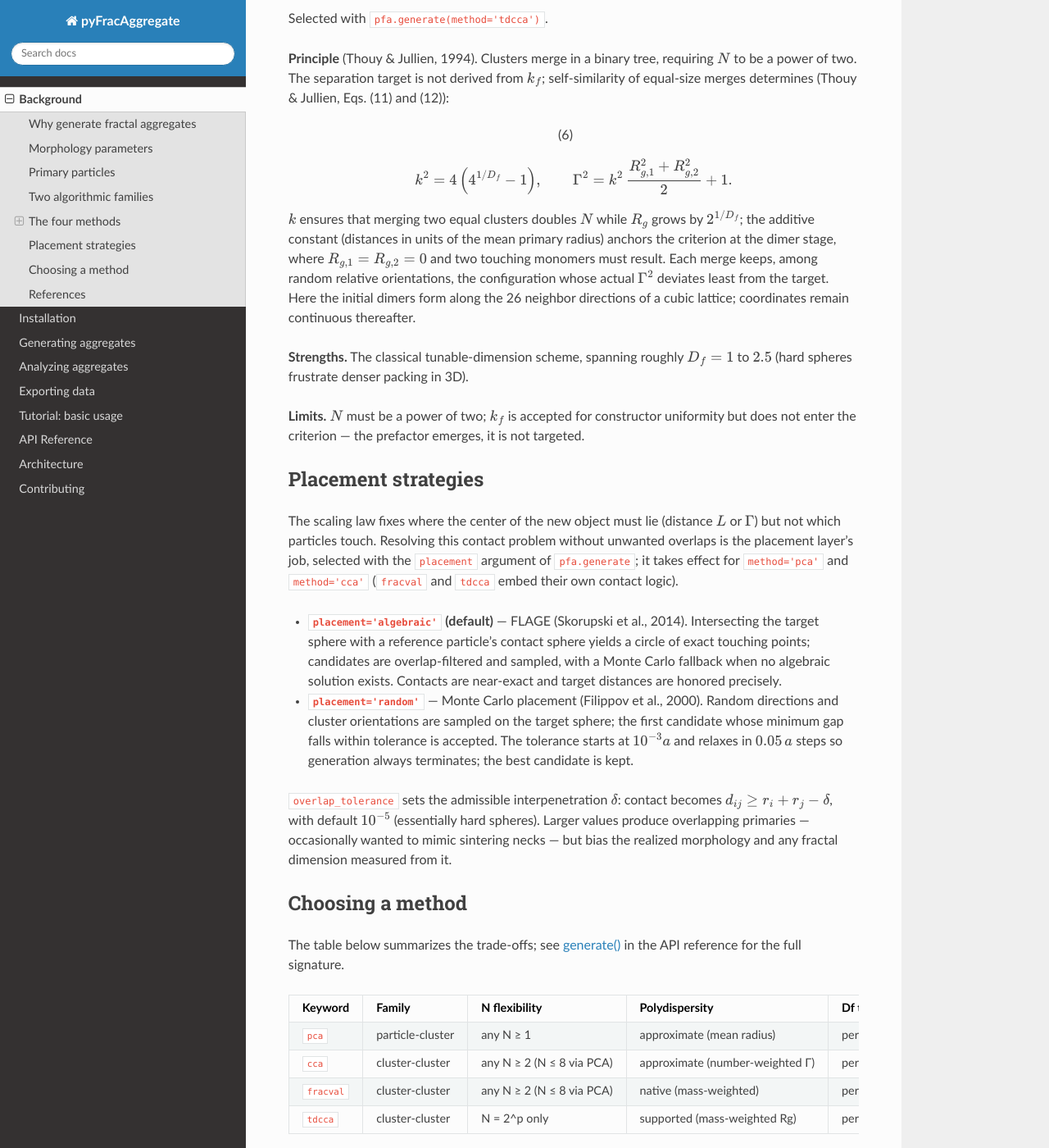
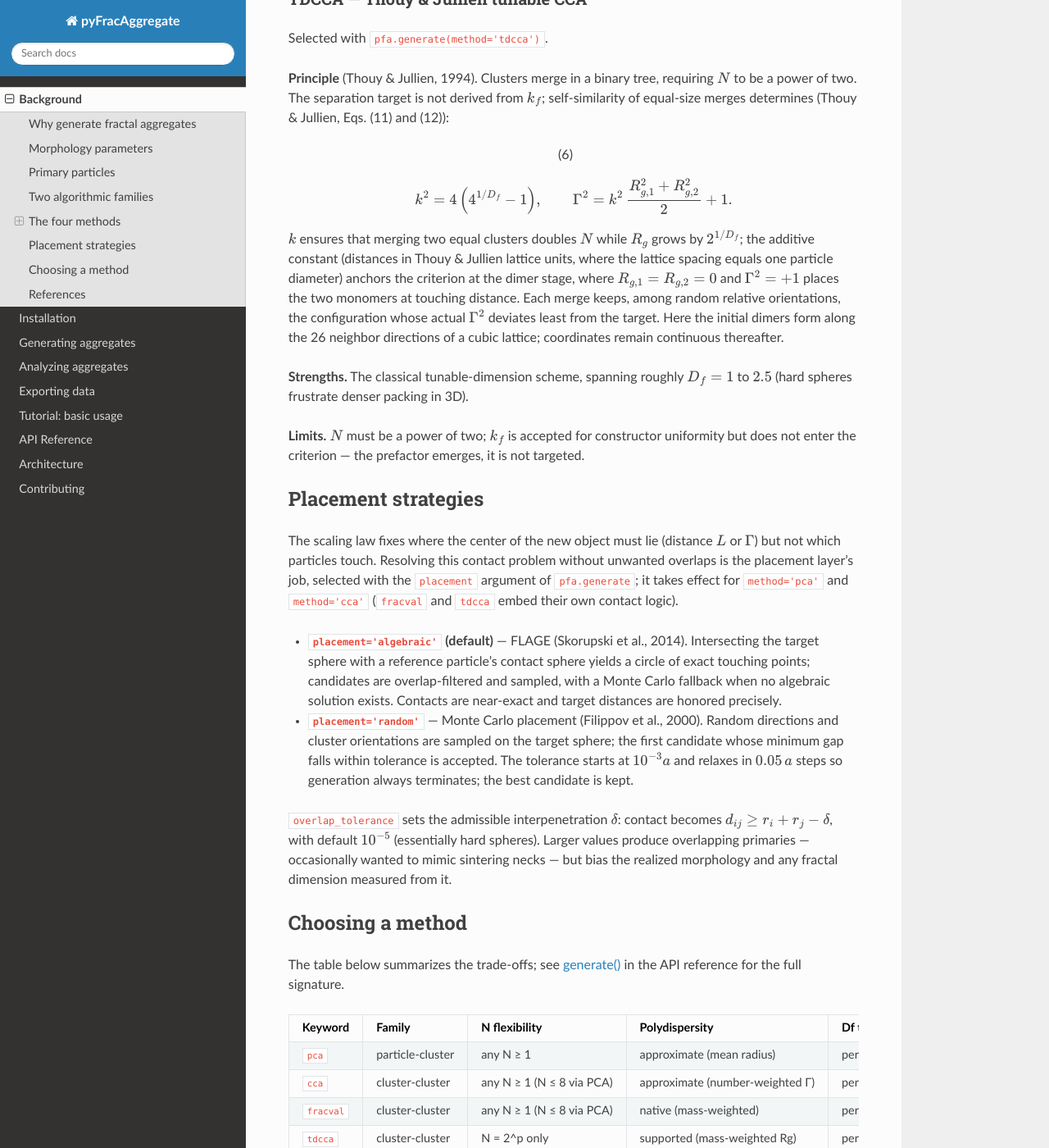
Before and after one commit to VANvonZHANG/pyFracAggregate, a Sphinx documentation site: the page built from docs/background/index.md, in a window 1280 px wide and 1400 px high, scrolled down 4244 px. Shown: the whole window at 82% size. Built offline with Sphinx 7.4.7 and the Read the Docs theme 3.1.0, drawn with Linux system fonts in a browser that asks for light colours; some of the changed text lies outside the part shown.

Commit message:
docs: final-review touch-ups (7 one-line fixes)

```diff
--- a/docs/background/index.md
+++ b/docs/background/index.md
@@ -86,7 +86,7 @@
 [Monodisperse](/api-reference/index.md#core) gives every particle the same
 radius (the default); [LognormalDistribution](/api-reference/index.md#core)
 samples from a lognormal with geometric mean `mean` and geometric standard
-deviation `std` ({math}`\sigma_g \geq 1`; smaller values collapse to the
+deviation `std` ({math}`\sigma_g \geq 1`; values at or below 1.0 collapse to the
 monodisperse case).
 
 The scaling law presumes a single {math}`a_p`; with polydisperse primaries two
@@ -230,8 +230,10 @@
 
 {math}`k` ensures that merging two equal clusters doubles {math}`N` while
 {math}`R_g` grows by {math}`2^{1/D_f}`; the additive constant (distances in
-units of the mean primary radius) anchors the criterion at the dimer stage,
-where {math}`R_{g,1} = R_{g,2} = 0` and two touching monomers must result.
+Thouy & Jullien lattice units, where the lattice spacing equals one
+particle diameter) anchors the criterion at the dimer stage, where
+{math}`R_{g,1} = R_{g,2} = 0` and {math}`\Gamma^2 = +1` places the two
+monomers at touching distance.
 Each merge keeps, among random relative orientations, the configuration whose
 actual {math}`\Gamma^2` deviates least from the target. Here the initial
 dimers form along the 26 neighbor directions of a cubic lattice; coordinates
@@ -296,14 +298,14 @@
   - fast baselines; parameter scans
 * - `cca`
   - cluster-cluster
-  - any N ≥ 2 (N ≤ 8 via PCA)
+  - any N ≥ 1 (N ≤ 8 via PCA)
   - approximate (number-weighted Γ)
   - per-merge Γ, Filippov et al.
   - none
   - monodisperse hierarchical structure
 * - `fracval`
   - cluster-cluster
-  - any N ≥ 2 (N ≤ 8 via PCA)
+  - any N ≥ 1 (N ≤ 8 via PCA)
   - native (mass-weighted)
   - per-merge Γ, Morán Eqs. (3), (6)
   - none
```
Also changed, not shown: other parts of docs/background/index.md (+2 -2 lines), README.md (+1 -1 lines), docs/architecture/index.md (+2 -0 lines), docs/user-guide/generators.md (+1 -1 lines), docs/user-guide/installation.md (+1 -1 lines).
